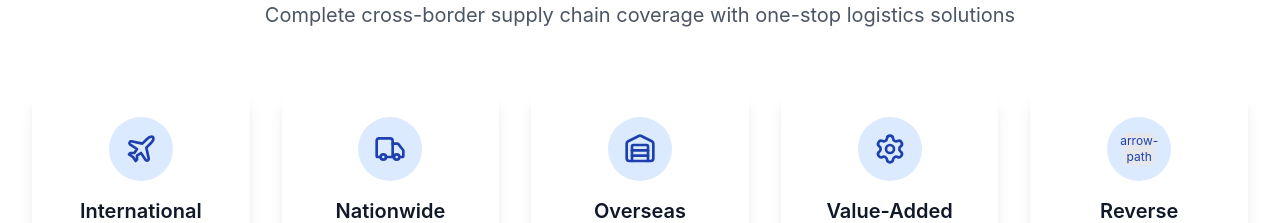
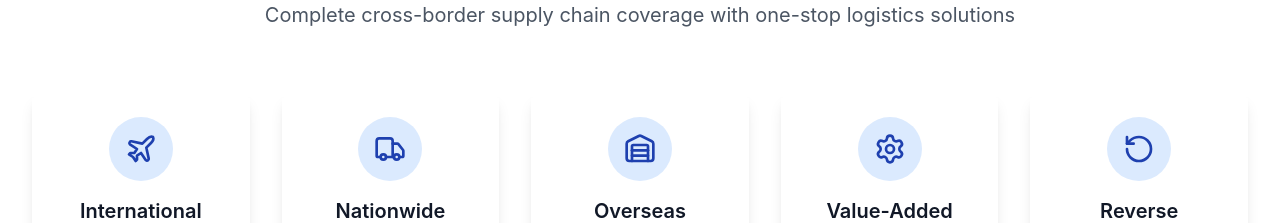
Before and after one commit to ShallowHawk/genable-group, a Vue app: page /services in a window 1280 px wide. Shown: the part 1140-1363 px from the top of the page. Built offline with nearby package versions, Linux system fonts and the light colour scheme; a web font is replaced by a local one.

Commit message:
更新服务页面图标：将反向物流服务的图标从'arrow-path'更改为'rotate-ccw'，以提升图标的准确性和一致性。

```diff
--- a/src/views/ServicesView.vue
+++ b/src/views/ServicesView.vue
@@ -469,7 +469,7 @@ const services = computed(() => [
     id: '5',
     title: getText('reverseLogistics'),
     description: getText('reverseDesc'),
-    icon: 'arrow-path',
+    icon: 'rotate-ccw',
     route: '/services/reverse-logistics',
     features: [
       getText('returnProcessing'),
```
